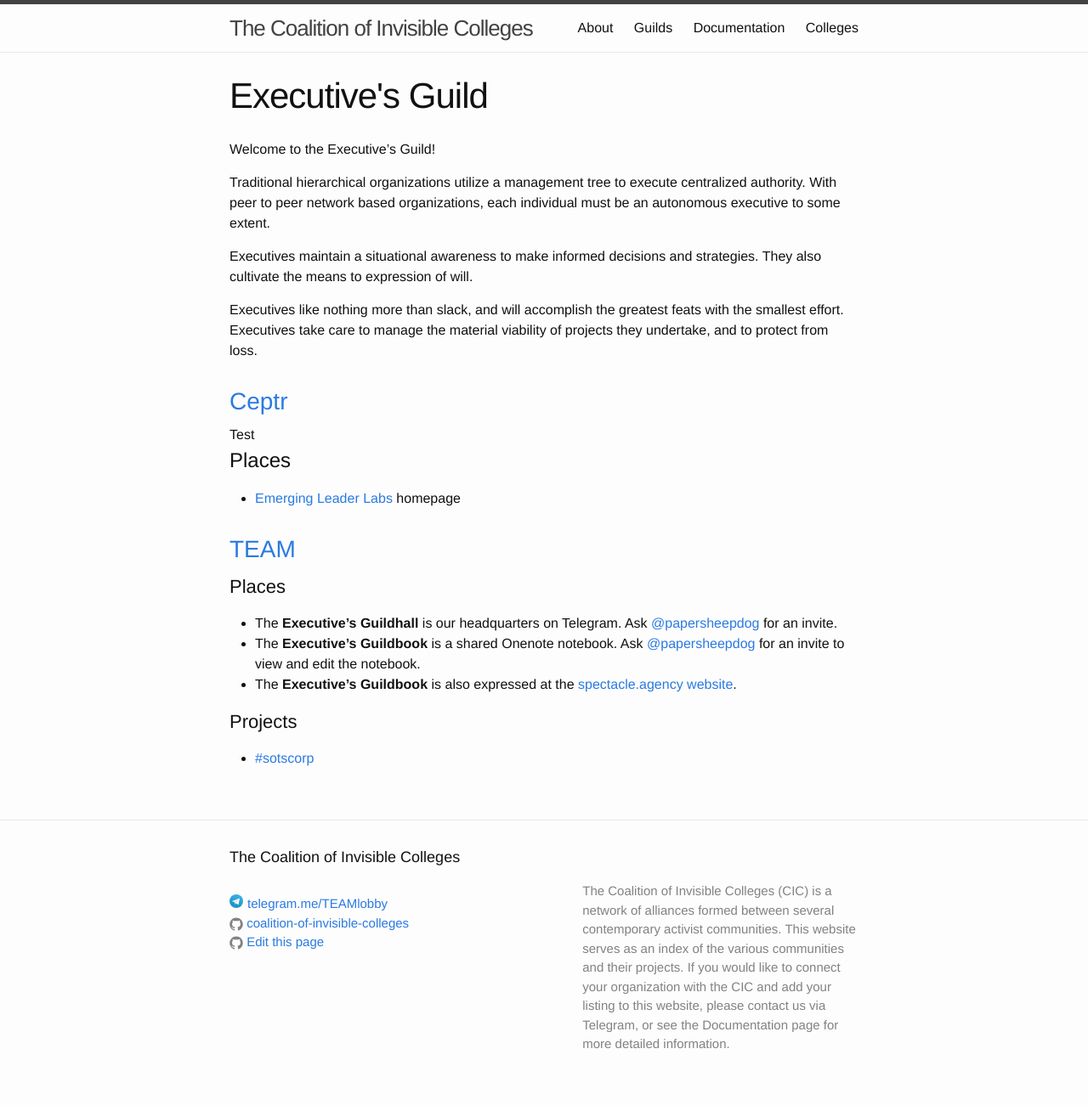
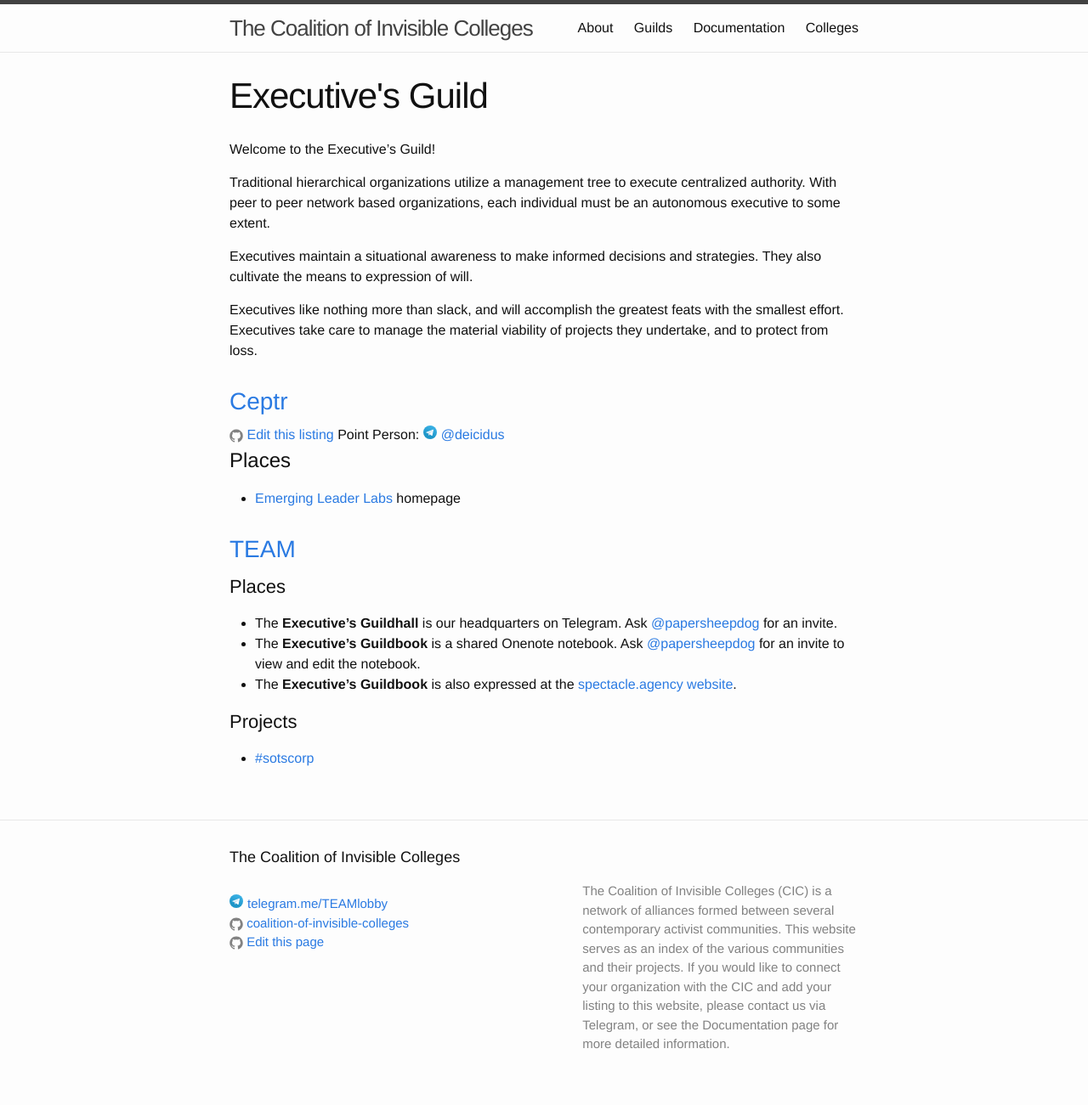
Before and after one commit to coalition-of-invisible-colleges/cic.github.io, a Jekyll site: the page built from guilds/executives.md, in a window 1280 px wide. Shown: the whole page at 85% size. Built offline with Jekyll 4.4.1, drawn with Linux system fonts in a browser that asks for light colours.

Commit message:
Added point person & edit link back

```diff
--- a/_layouts/listing.html
+++ b/_layouts/listing.html
@@ -1,4 +1,8 @@
 ---
 ---
-Test
+{% assign edit_url = 'coalition-of-invisible-colleges/cic.github.io/edit/master/_listings/' | append: page.college | append: '-' | append: page.guild %}
+{% include icon-github.html username=edit_url title='Edit this listing' %}
+{% if page.pointperson %}
+  Point Person: {% include icon-telegram-user.html username=page.pointperson %}
+{% endif %}
 {{ content }}
```
